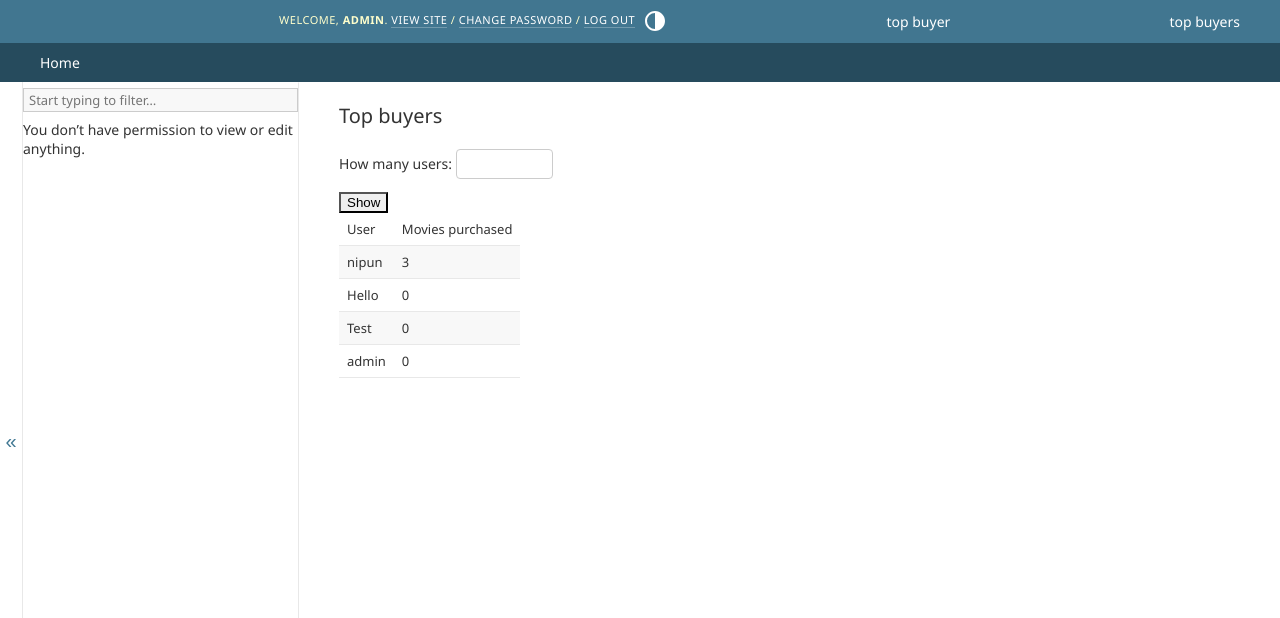
After one commit to nipun-khanna/moviesstore, a Django app: page /admin/top-buyers in a window 1280 px wide. The commit adds this page. Shown: the top 618 px of the page. Run offline with Django 5.2, Linux system fonts and the light colour scheme; a user stored in the database is signed in; data comes from the database, SQL or seed files in the repository; parts of the project's set-up code (start-up, migrations or seed data) failed here and were passed over.

Commit message:
6: admin page for top buyers

```diff
--- /dev/null
+++ b/cart/forms.py
@@ -0,0 +1,4 @@
+from django import forms
+
+class TopBuyersForm(forms.Form):
+    size = forms.IntegerField(label='How many users', min_value=1, max_value=1000, required =False)
--- a/cart/views.py
+++ b/cart/views.py
@@ -6,6 +6,10 @@ from .models import Order, Item
 from django.contrib.auth.decorators import login_required
 from django.contrib.auth import get_user_model
 from django.db.models import Sum
+from django.contrib import admin
+from .forms import TopBuyersForm
+from django.db.models.functions import Coalesce
+
 
 def top_buyer(request):
     buyer = (
@@ -16,6 +20,22 @@ def top_buyer(request):
         .first()
     )
     return render(request, 'top_buyer.html', {'buyer': buyer})
+
+def top_buyers(request):
+    form = TopBuyersForm(request.GET)
+    buyers = (
+        get_user_model().objects
+        .annotate(movies_purchased=Coalesce(Sum('order__item__quantity'), 0))
+        .order_by('-movies_purchased', 'username')
+    )
+    if form.is_valid() and form.cleaned_data['size']:
+        buyers = buyers[:form.cleaned_data['size']]
+
+    template_data = admin.site.each_context(request)
+    template_data['form'] = form
+    template_data['buyers'] = buyers
+
+    return render(request, 'top_buyers.html', template_data)
 
 def index(request):
     cart_total = 0
--- a/moviesstore/templates/admin/base_site.html
+++ b/moviesstore/templates/admin/base_site.html
@@ -2,4 +2,6 @@
 
 {% block nav-global %}
 <a href="{% url 'top_buyer' %}"> top buyer </a>
+<a href="{% url 'top_buyers' %}"> top buyers </a>
+
 {% endblock %}
--- /dev/null
+++ b/moviesstore/templates/top_buyers.html
@@ -0,0 +1,20 @@
+{% extends "admin/base_site.html" %}
+
+{% block title %}Top Buyers{% endblock %}
+
+{% block content %}
+<h1>Top buyers</h1>
+<form method = "get">
+    {{form.as_p}}
+    <button type="submit">Show</button>
+</form>
+
+<table>
+    <tr><th>User</th><th>Movies purchased</th></tr>
+    {% for buyer in buyers %}
+    <tr><td>{{buyer.username}}</td><td>{{buyer.movies_purchased}}</td></tr>
+    {%empty%}
+    <tr><td colspan="2">No users yet</td></tr>
+    {% endfor %}
+</table>
+{% endblock %}
--- a/moviesstore/urls.py
+++ b/moviesstore/urls.py
@@ -18,10 +18,11 @@ from django.contrib import admin
 from django.urls import path, include
 from django.conf.urls.static import static
 from django.conf import settings
-from cart.views import top_buyer
+from cart.views import top_buyer, top_buyers
 
 urlpatterns = [
     path('admin/top-buyer/', admin.site.admin_view(top_buyer), name='top_buyer'),
+    path('admin/top-buyers', admin.site.admin_view(top_buyers), name='top_buyers'),
     path('admin/', admin.site.urls),
     path('', include('home.urls')),
     path('movies/', include('movies.urls')),
```
